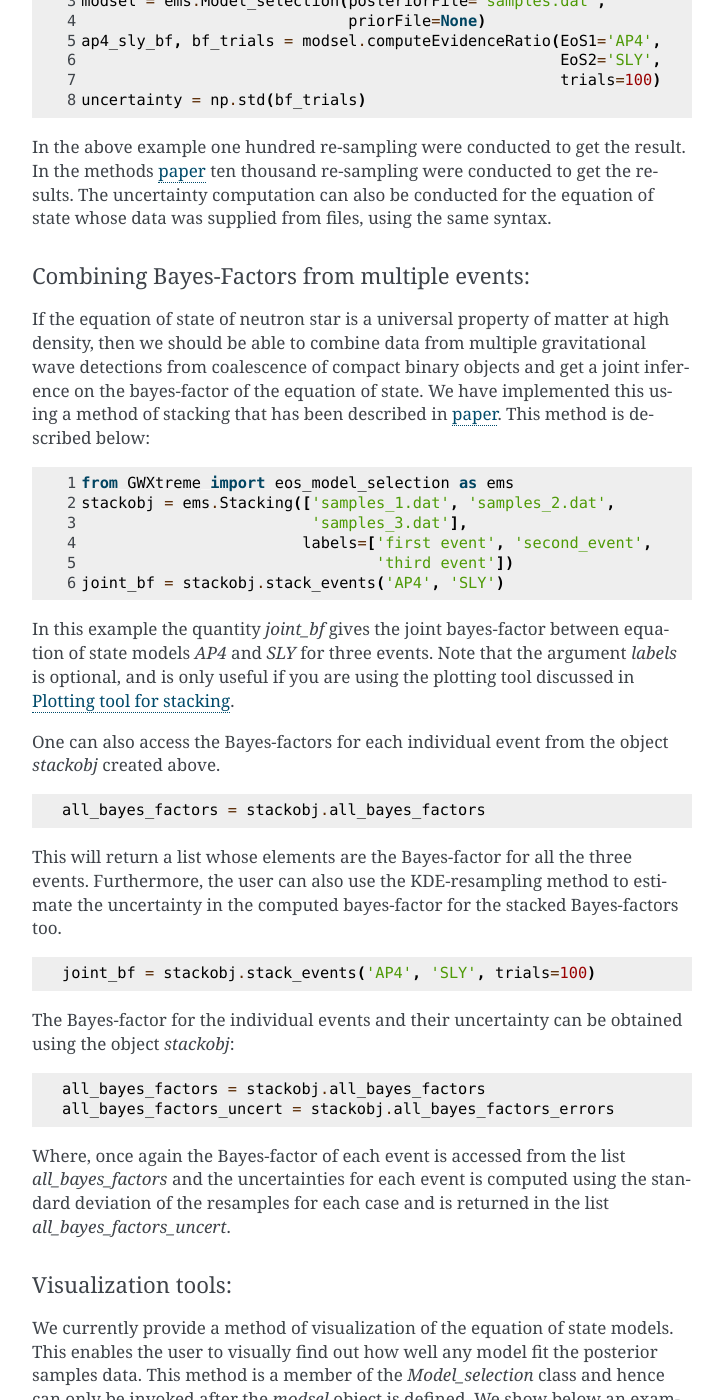
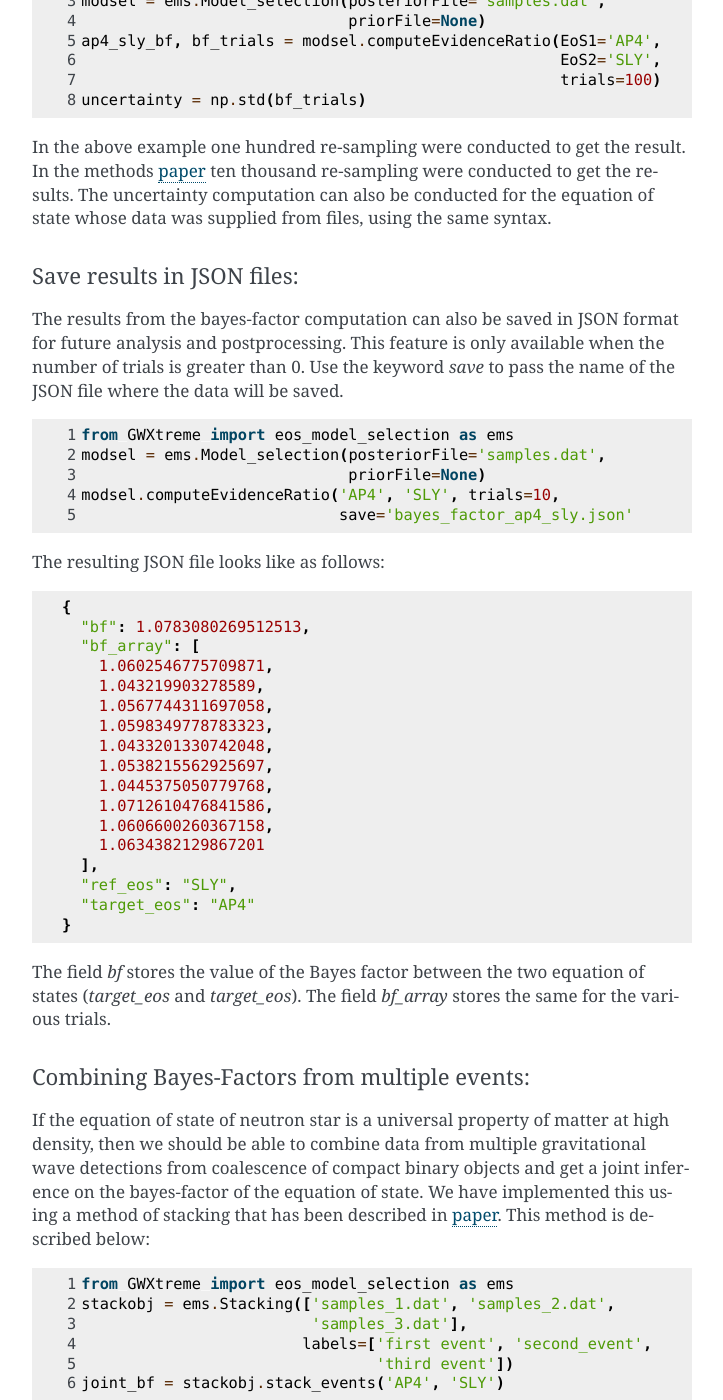
Before and after one commit to shaonghosh/GWXtreme, a Sphinx documentation site: the page built from docs/index.rst, in a window 1280 px wide and 1400 px high, scrolled down 4016 px. Shown: the whole window, without its empty margins (388-1111 px from the left). Built offline with Sphinx 7.4.7, drawn with Linux system fonts in a browser that asks for light colours; some of the changed text lies outside the part shown.

Commit message:
Documentation update on JSON output

```diff
--- a/docs/index.rst
+++ b/docs/index.rst
@@ -213,6 +213,49 @@ In the methods paper_ ten thousand re-sampling were conducted to get the
 results. The uncertainty computation can also be conducted for the equation of
 state whose data was supplied from files, using the same syntax.
 
+Save results in JSON files:
+"""""""""""""""""""""""""""
+The results from the bayes-factor computation can also be saved in JSON format
+for future analysis and postprocessing. This feature is only available when the
+number of trials is greater than 0. Use the keyword `save` to pass the name of
+the JSON file where the data will be saved.
+
+.. code-block:: python
+   :linenos:
+
+   from GWXtreme import eos_model_selection as ems
+   modsel = ems.Model_selection(posteriorFile='samples.dat',
+                                priorFile=None)
+   modsel.computeEvidenceRatio('AP4', 'SLY', trials=10,
+                               save='bayes_factor_ap4_sly.json'
+
+The resulting JSON file looks like as follows:
+
+.. code-block:: python
+
+   {
+     "bf": 1.0783080269512513,
+     "bf_array": [
+       1.0602546775709871,
+       1.043219903278589,
+       1.0567744311697058,
+       1.0598349778783323,
+       1.0433201330742048,
+       1.0538215562925697,
+       1.0445375050779768,
+       1.0712610476841586,
+       1.0606600260367158,
+       1.0634382129867201
+     ],
+     "ref_eos": "SLY",
+     "target_eos": "AP4"
+   }
+
+The field `bf` stores the value of the Bayes factor between the two equation of
+states (`target_eos` and `target_eos`). The field `bf_array` stores the same for
+the various trials.
+
+
 Combining Bayes-Factors from multiple events:
 """""""""""""""""""""""""""""""""""""""""""""
 If the equation of state of neutron star is a universal property of matter at
@@ -265,6 +308,24 @@ Where, once again the Bayes-factor of each event is accessed from the list
 `all_bayes_factors` and the uncertainties for each event is computed using the
 standard deviation of the resamples for each case and is returned in the list
 `all_bayes_factors_uncert`.
+
+Save results in JSON files:
+"""""""""""""""""""""""""""
+The results from thestacking of BF computation can also be saved in JSON format
+for future analysis and postprocessing. Use the keyword `save` to pass the name
+of the JSON file where the data will be saved.
+
+.. code-block:: python
+   :linenos:
+
+   from GWXtreme import eos_model_selection as ems
+   stackobj = ems.Stacking(["samples1.dat", "samples2.dat",
+                            "samples3.dat"],
+                            labels=['first event', 'second event',
+                                    'thirdevent'])
+   stackobj.stack_events('AP4', 'SLY', trials=5,
+                         save='stack_result_ap4_sly.json')
+
 
 
 Visualization tools:
```
